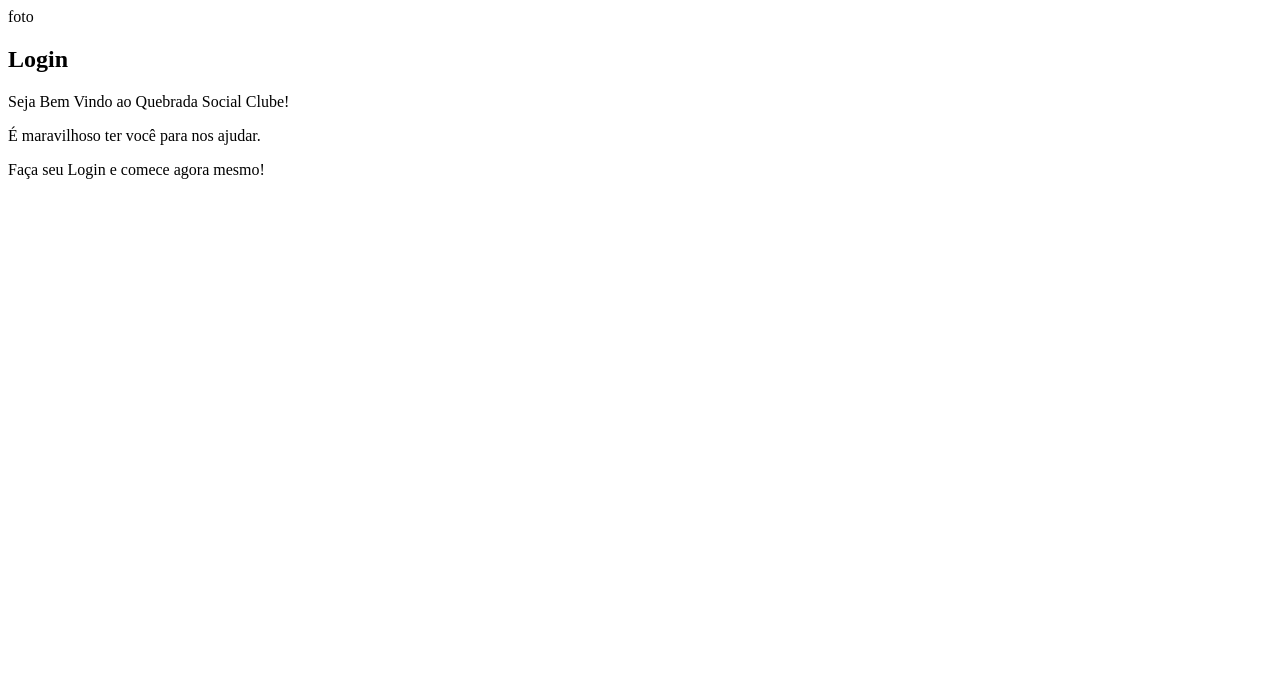
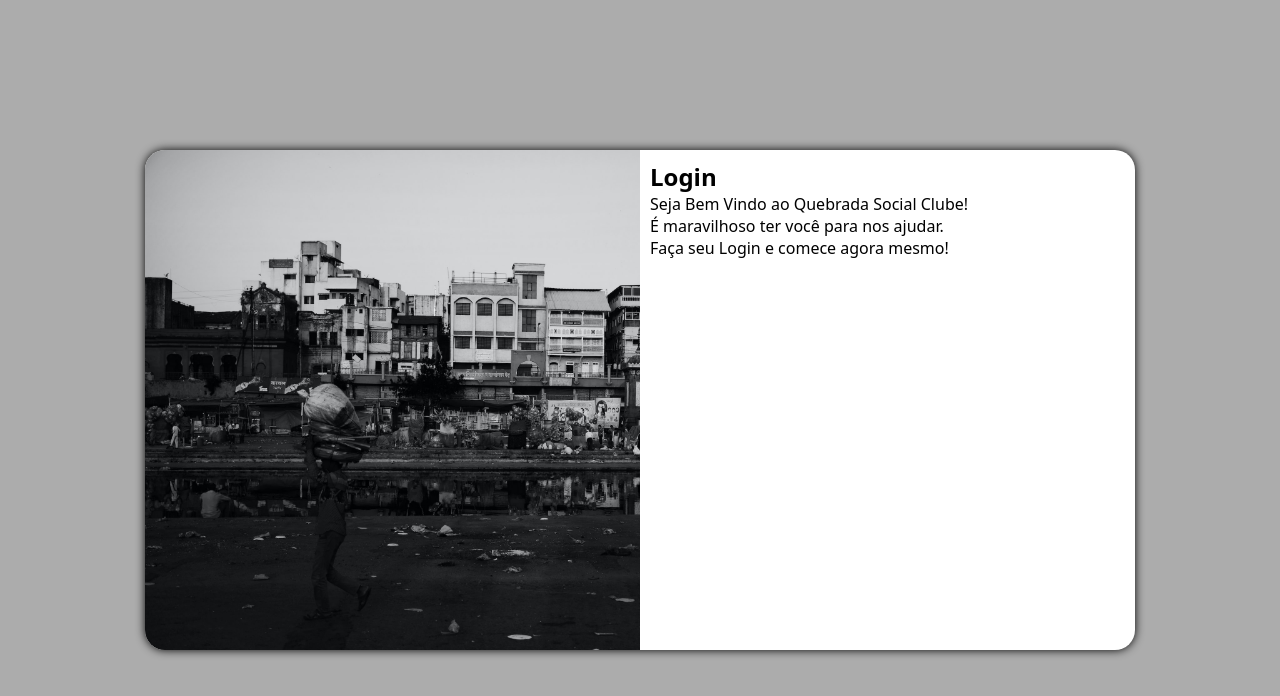
Before and after one commit to Emilly-kill-dev/Projeto-quebrada-socialClube, a plain HTML site: page index.html in a window 1280 px wide. Drawn offline with Linux system fonts and the light colour scheme.

Commit message:
MediaQueryOutrasTelas

```diff
--- /dev/null
+++ b/estilos-midiaquery/style.css
@@ -0,0 +1,40 @@
+@charset "UTF-8"
+
+
+@media screen and (win-width: 760px) and (max-width: 992px){
+
+    body{
+        background-image: linear-gradient(to top, #ACACAC, to bottom,#616161);
+
+
+
+    }
+    section#login{
+        width: 80vw;
+    }
+    section#login > div#imagem{
+        float: left;
+        width: 30%;
+        height: 100%;
+    }
+    section#login > div#formulario{
+        float: right;
+        width: 70%;
+    }
+}
+
+@media screen and (min-width: 992px) {
+    section#login {
+        width: 990px;
+    }
+    section#login > div#imagem {
+        float: left;
+        width: 50%;
+        height: 100%;
+    }
+    section#login > div#formulario{
+      float:right;
+      width: 50%;
+      height: 50%;
+    }
+}
--- a/estilos/style.css
+++ b/estilos/style.css
@@ -1 +1,54 @@
 @charset "UTF-8";
+
+*{
+    font-family: system-ui, -apple-system, BlinkMacSystemFont, 'Segoe UI', Roboto, Oxygen, Ubuntu, Cantarell, 'Open Sans', 'Helvetica Neue', sans-serif;
+    padding: 0px;
+    margin: 0px;
+    box-sizing: border-box;
+
+}
+body, html{
+    background-color: #ACACAC;
+    height: 100vh;
+    width: 100vw;
+}
+main {
+    height: 100vh;
+    width: 100vw;
+}
+
+section#login{
+    position: absolute;
+    top: 50%;
+    left: 50%;
+    transform: translate(-50%, -50%);
+    overflow: hidden;
+
+
+    background-color: white;
+    width: 250px;
+    height: 500px;
+    border-radius: 20px;
+    box-shadow: 0px 0px 10px;
+
+    transition: width .3s, height .3s;
+    transition-timing-function: ease;
+
+}
+section#login > div#imagem{
+    display: block;
+    background: #ACACAC url(../imgens/favela.jpg) no-repeat;
+    background-size: cover;
+    height: 200px;
+
+
+}
+section#login > div#formulario{
+    display: block;
+    padding: 10px;
+
+
+
+
+
+}
--- a/index.html
+++ b/index.html
@@ -6,13 +6,14 @@
     <meta name="viewport" content="width=device-width, initial-scale=1.0">
     <title>Login</title>
     <link rel="stylesheet" href="estilos/style.css">
+    <link rel="stylesheet" href="estilos-midiaquery/style.css">
 
 </head>
 <body>
    <main>
     <section id="login">
         <div id="imagem">
-            foto
+
 
         </div>
         <div id="formulario">
```
